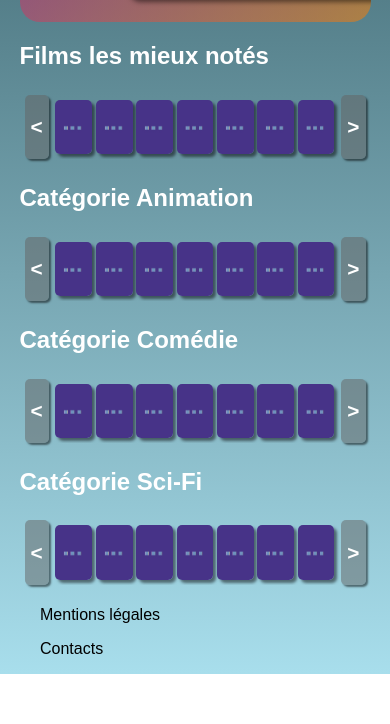
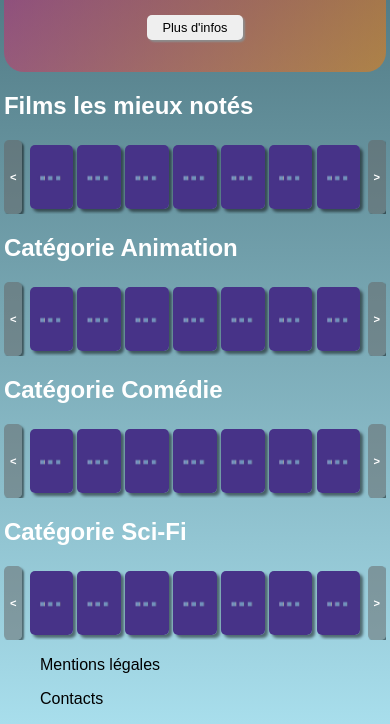
Before and after one commit to vpich/just_stream_it, a website: page just_stream_it.html in a window 390 px wide. Shown: the part 528-1252 px from the top of the page. Before the commit the page ends 1202 px from the top, so only its background shows below. Drawn offline with Linux system fonts and the light colour scheme; no server answers.

Commit message:
Mise en place du responsive

```diff
--- a/sass/main.scss
+++ b/sass/main.scss
@@ -1,3 +1,13 @@
+$breakpoints: (
+    mobile: 599px
+);
+
+@mixin mobile-only {
+    @media screen and (max-width: map-get($breakpoints, mobile)){
+        @content;
+    }
+}
+
 body {
     background: linear-gradient(0deg, #a8deec 0%, #14353d 100%);
     font-family: sans-serif;
@@ -16,13 +26,25 @@ body {
         z-index: 20;
         border-radius: 5px;
         top: 0px;
+        @include mobile-only{
+            flex-direction: column;
+            height: auto;
+        }
         h1 {
             margin: 20px;
             color: white;
+            @include mobile-only{
+                margin: auto;
+            }
         }
         ul {
             :hover {
                 background-color: #266b7c;
+            }
+            @include mobile-only{
+                margin: auto;
+                padding: unset;
+
             }
             li {
                 display: flex;
@@ -44,6 +66,9 @@ body {
     main {
         width: 90vw;
         margin: auto;
+        @include mobile-only{
+            width: 98%;
+        }
     }
 
     #best_movie {
@@ -61,12 +86,20 @@ body {
 //         margin: 50px 20px 0px 20px;
         margin-top: 50px;
         padding: 0px;
+        @include mobile-only{
+            margin-top: 100px;
+            font-size: 2em;
+            flex-direction: column-reverse;
+        }
         div {
             text-align: center;
             display: flex;
             flex-direction: column;
             align-self: center;
             width: 30%;
+            @include mobile-only{
+                width: 90%;
+            }
             button {
                 font-size: 0.4em;
                 align-self: center;
@@ -75,6 +108,9 @@ body {
                 box-shadow: 2px 2px 2px #8d8d8d;
                 border: 0px;
                 padding: 5px 15px;
+                @include mobile-only{
+                    margin: auto;
+                }
                 &:hover {
                     -webkit-filter: brightness(70%);
                     cursor: pointer;
@@ -94,6 +130,10 @@ body {
             border-radius: 10px;
             box-shadow: 5px 5px 5px rgba(0, 0, 0, .5);
             align-self: center;
+            @include mobile-only{
+                width: 50%;
+                height: auto;
+            }
         }
     }
 
@@ -105,6 +145,9 @@ body {
         .cat-row {
             display: inline-flex;
             padding: 5px;
+            @include mobile-only{
+                padding: 0;
+            }
             button{
                 background-color: rgba(100, 100, 100, 0.5);
                 border: none;
@@ -115,6 +158,9 @@ body {
                 cursor: pointer;
                 border-radius: 5px;
                 box-shadow: 2px 2px 2px rgba(0, 0, 0, .5);
+                @include mobile-only{
+                    font-size: 0.7em;
+                }
                 &:hover {
                     background-color: rgba(200, 200, 200, 0.5);
                 }
```
Also changed, not shown: public/css/style.css, 1 other file.
